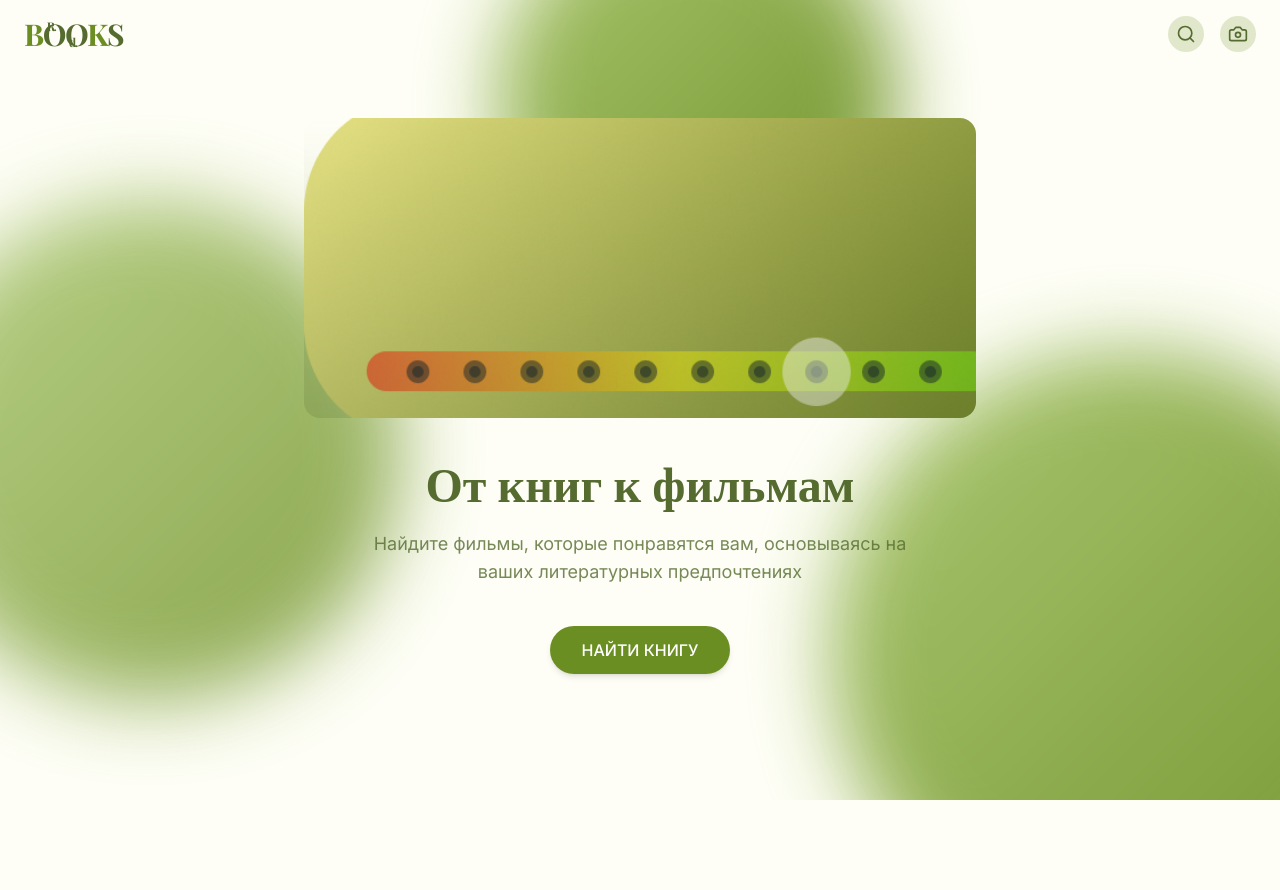
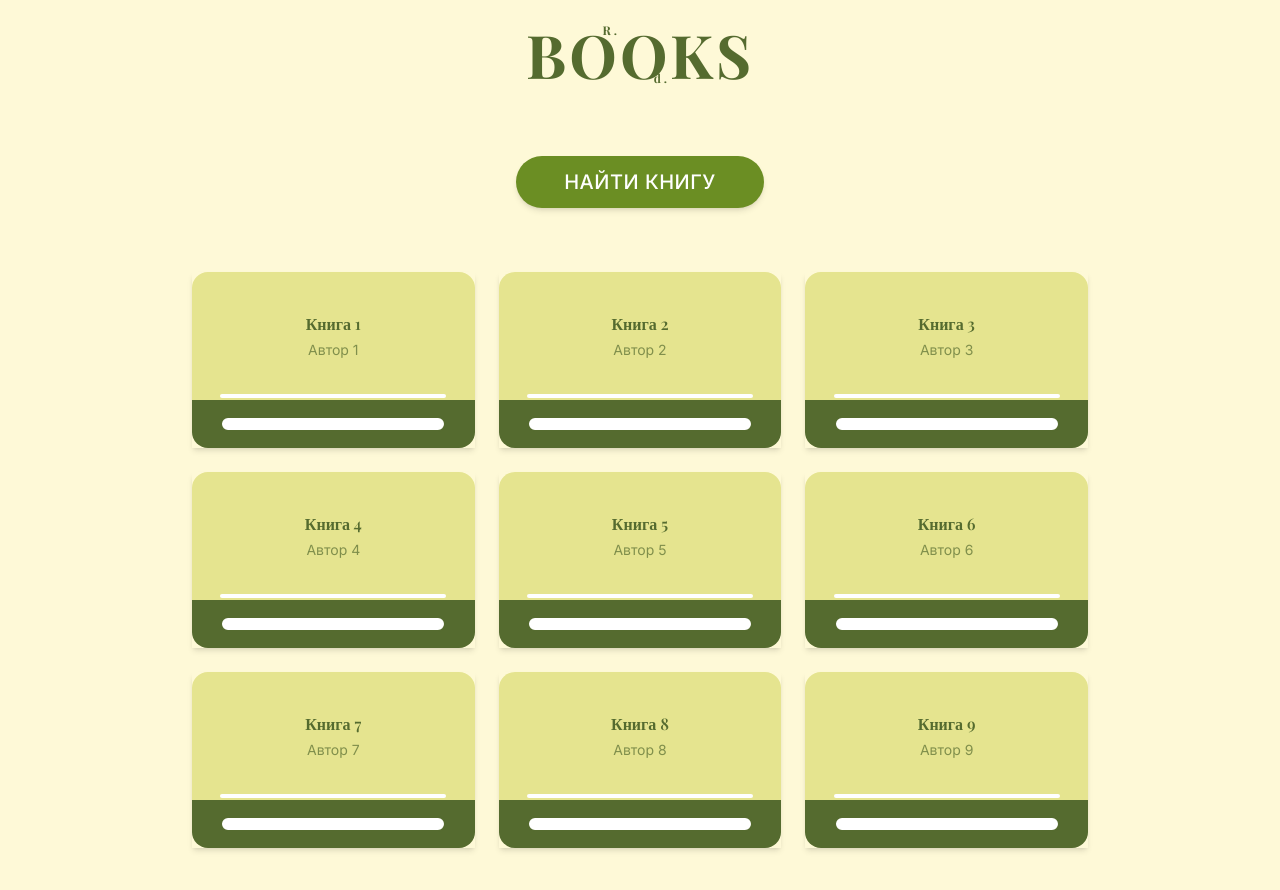
Before and after one commit to unlivedd/litflix-helper-85, a React (Vite) app: page / in a window 1280 px wide. Shown: the top 890 px of the page. Before the commit the page ends 800 px from the top, so only its background shows below. Built offline with nearby package versions, Linux system fonts and the light colour scheme.

Commit message:
Implement homepage design
Implement homepage design based on provided image.

```diff
--- a/src/components/BookCard.tsx
+++ b/src/components/BookCard.tsx
@@ -20,20 +20,21 @@ const BookCard: React.FC<BookCardProps> = ({
   return (
     <div
       className={cn(
-        "book-card hover-lift cursor-pointer",
+        "book-card hover-lift cursor-pointer h-44 flex flex-col",
         selected && "ring-2 ring-litflix-darkGreen transform scale-[1.02]",
         className
       )}
       onClick={onClick}
     >
-      <div className="book-cover flex items-center justify-center p-4">
+      <div className="book-cover flex-grow flex items-center justify-center p-4 bg-litflix-paleYellow rounded-t-lg">
         <div className="text-center">
           <h3 className="font-serif font-semibold text-litflix-darkGreen line-clamp-2">{title}</h3>
           <p className="text-sm text-litflix-darkGreen/70 mt-1">{author}</p>
         </div>
       </div>
-      <div className="book-spine">
-        <div className="book-title" />
+      <div className="book-spine h-12 bg-litflix-darkGreen rounded-b-lg flex items-center justify-center relative">
+        <div className="absolute -top-1.5 w-4/5 h-1 bg-white rounded-full mx-auto"></div>
+        <div className="w-4/5 h-4 bg-white rounded-full border-2 border-litflix-darkGreen"></div>
       </div>
     </div>
   );
--- a/src/components/FindBookButton.tsx
+++ b/src/components/FindBookButton.tsx
@@ -14,15 +14,15 @@ const FindBookButton: React.FC<FindBookButtonProps> = ({
   return (
     <button
       className={cn(
-        "bg-litflix-mediumGreen text-white font-medium py-3 px-8 rounded-full",
-        "shadow-md transition-all duration-300 ease-out",
+        "bg-litflix-mediumGreen text-white font-medium py-3 px-12 rounded-full",
+        "shadow-md transition-all duration-300 ease-out text-xl tracking-wide",
         "hover:shadow-lg hover:bg-litflix-darkGreen active:scale-[0.98]",
-        "animate-fade-in",
+        "uppercase",
         className
       )}
       onClick={onClick}
     >
-      НАЙТИ КНИГУ
+      Найти книгу
     </button>
   );
 };
--- a/src/index.css
+++ b/src/index.css
@@ -1,4 +1,3 @@
-
 @import url('https://fonts.googleapis.com/css2?family=Inter:wght@300;400;500;600;700&family=Playfair+Display:wght@400;500;600;700&display=swap');
 
 @tailwind base;
@@ -109,19 +108,19 @@
   }
 
   .book-card {
-    @apply flex flex-col bg-litflix-cream rounded-t-2xl overflow-hidden shadow-md transition-all duration-300 hover:shadow-lg;
+    @apply flex flex-col overflow-hidden shadow-md transition-all duration-300 hover:shadow-lg;
   }
 
   .book-cover {
-    @apply h-48 bg-litflix-paleYellow rounded-t-2xl;
+    @apply bg-litflix-paleYellow rounded-t-lg;
   }
 
   .book-spine {
-    @apply h-10 bg-litflix-mediumGreen flex items-center justify-center relative;
+    @apply bg-litflix-darkGreen rounded-b-lg relative;
   }
 
   .book-title {
-    @apply absolute -top-6 w-4/5 h-3 rounded-full bg-white mx-auto left-0 right-0;
+    @apply absolute -top-1.5 w-4/5 h-1 rounded-full bg-white mx-auto left-0 right-0;
   }
 }
 
--- a/src/pages/Index.tsx
+++ b/src/pages/Index.tsx
@@ -4,17 +4,24 @@ import { useNavigate } from 'react-router-dom';
 import Header from '@/components/Header';
 import FindBookButton from '@/components/FindBookButton';
 import SearchBar from '@/components/SearchBar';
+import BookCard from '@/components/BookCard';
 import { toast } from 'sonner';
 
 const Index = () => {
   const navigate = useNavigate();
   const [showSearch, setShowSearch] = useState(false);
 
-  // Animation decorations
-  const circlePositions = [
-    { size: '500px', left: '-100px', top: '200px', delay: '0s' },
-    { size: '600px', right: '-150px', bottom: '-150px', delay: '0.3s' },
-    { size: '400px', right: '30%', top: '-100px', delay: '0.6s' },
+  // Mock book data
+  const books = [
+    { id: 1, title: 'Книга 1', author: 'Автор 1' },
+    { id: 2, title: 'Книга 2', author: 'Автор 2' },
+    { id: 3, title: 'Книга 3', author: 'Автор 3' },
+    { id: 4, title: 'Книга 4', author: 'Автор 4' },
+    { id: 5, title: 'Книга 5', author: 'Автор 5' },
+    { id: 6, title: 'Книга 6', author: 'Автор 6' },
+    { id: 7, title: 'Книга 7', author: 'Автор 7' },
+    { id: 8, title: 'Книга 8', author: 'Автор 8' },
+    { id: 9, title: 'Книга 9', author: 'Автор 9' },
   ];
 
   const handleFindBook = () => {
@@ -27,52 +34,56 @@ const Index = () => {
     navigate('/books');
   };
 
+  const handleBookClick = (id: number) => {
+    toast.info(`Выбрана книга ${id}`);
+    // In a real app, this would show details or select the book
+  };
+
   return (
-    <div className="min-h-screen relative overflow-hidden">
-      {/* Animated background circles */}
-      {circlePositions.map((circle, index) => (
-        <div
-          key={index}
-          className="circle-bg animate-pulse-gentle"
-          style={{
-            width: circle.size,
-            height: circle.size,
-            left: circle.left,
-            right: circle.right,
-            top: circle.top,
-            bottom: circle.bottom,
-            animationDelay: circle.delay,
-          }}
+    <div className="min-h-screen relative overflow-hidden bg-litflix-cream">
+      {/* Background image */}
+      <div className="absolute inset-0 -z-10">
+        <img
+          src="/lovable-uploads/dd4f5308-4d1e-4ec1-a29d-c90913eeebe1.png"
+          alt="Cozy reading space"
+          className="w-full h-full object-cover opacity-60"
         />
-      ))}
+        <div className="absolute inset-0 bg-gradient-to-b from-transparent via-litflix-paleYellow/30 to-litflix-paleYellow/70" />
+      </div>
 
-      <Header onSearchClick={() => setShowSearch(!showSearch)} />
+      {/* Simple header with just the logo */}
+      <div className="pt-6 pb-4 text-center">
+        <h1 className="text-5xl md:text-6xl font-serif font-bold text-litflix-darkGreen tracking-wider">
+          <span className="text-litflix-darkGreen">B</span>
+          <span className="text-litflix-darkGreen relative">
+            <span className="absolute text-xs top-2 right-0">R.</span>
+            O
+          </span>
+          <span className="text-litflix-darkGreen relative">
+            <span className="absolute text-xs bottom-2 right-0">d.</span>
+            O
+          </span>
+          <span className="text-litflix-darkGreen">K</span>
+          <span className="text-litflix-darkGreen">S</span>
+        </h1>
+      </div>
 
-      <main className="container max-w-5xl mx-auto px-4 pt-12 pb-20">
-        <div className="flex flex-col items-center justify-center min-h-[70vh]">
-          {/* Hero image - cozy reading spot */}
-          <div className="w-full max-w-2xl h-[300px] rounded-2xl overflow-hidden mb-10 relative">
-            <img
-              src="/lovable-uploads/39f72b27-0c19-4da6-bdd9-fb226f35d76d.png"
-              alt="Cozy reading spot with books and plants"
-              className="w-full h-full object-cover"
+      <main className="container mx-auto px-4 pt-4 pb-20">
+        {/* Find Book Button centered */}
+        <div className="flex justify-center mb-16 pt-10">
+          <FindBookButton onClick={handleFindBook} />
+        </div>
+
+        {/* Book cards grid */}
+        <div className="grid grid-cols-3 gap-6 max-w-4xl mx-auto">
+          {books.map((book) => (
+            <BookCard
+              key={book.id}
+              title={book.title}
+              author={book.author}
+              onClick={() => handleBookClick(book.id)}
             />
-            <div className="absolute inset-0 bg-gradient-to-t from-litflix-darkGreen/20 to-transparent" />
-          </div>
-
-          {showSearch ? (
-            <SearchBar onSearch={handleSearch} />
-          ) : (
-            <div className="text-center animate-slide-up">
-              <h2 className="text-4xl md:text-5xl font-serif font-bold text-litflix-darkGreen mb-6">
-                От книг к фильмам
-              </h2>
-              <p className="text-lg text-litflix-darkGreen/80 max-w-xl mx-auto mb-10">
-                Найдите фильмы, которые понравятся вам, основываясь на ваших литературных предпочтениях
-              </p>
-              <FindBookButton onClick={handleFindBook} />
-            </div>
-          )}
+          ))}
         </div>
       </main>
     </div>
```
Also changed, not shown: public/lovable-uploads/dd4f5308-4d1e-4ec1-a29d-c90913eeebe1.png (added).
